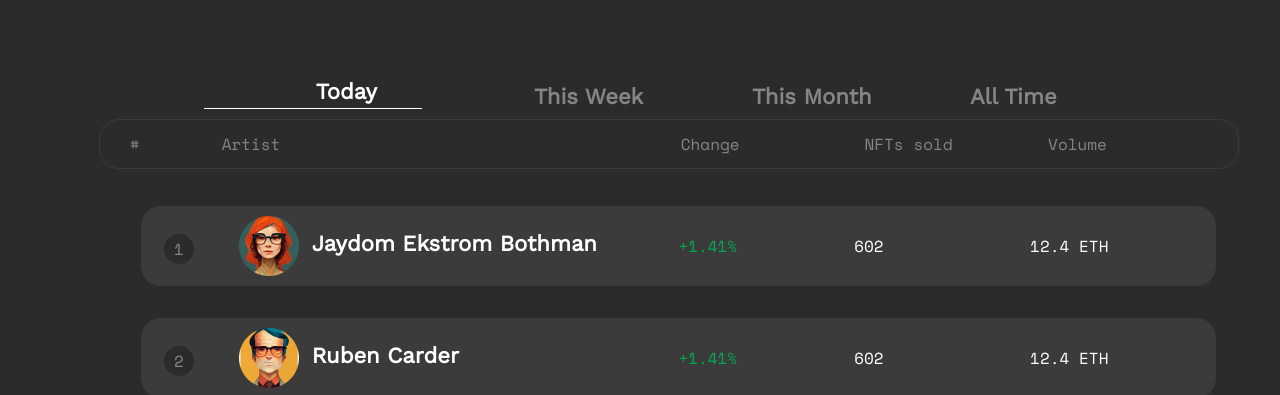
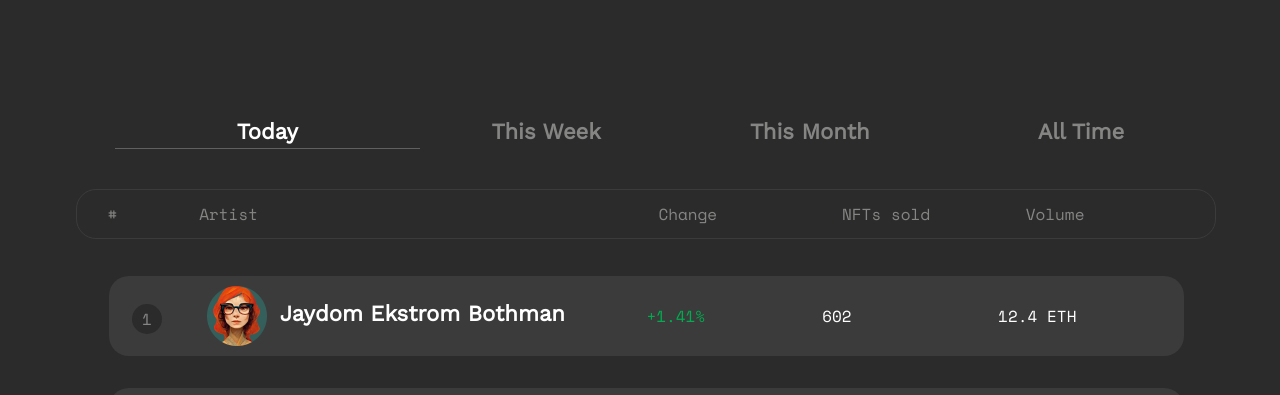
Before and after one commit to LukaTabatadze/task11, a plain HTML site: page funstuff/index.html in a window 1280 px wide. Shown: the part 396-791 px from the top of the page. Drawn offline with nearby package versions, Linux system fonts and the light colour scheme; files whose address does not match are found by name.

Commit message:
indexlist

```diff
--- a/funstuff/index.html
+++ b/funstuff/index.html
@@ -62,10 +62,10 @@
 
       <div class="time-filter d-md-block d-sm-none">
         <div class="row" id="time-filter-id">
-            <div class="col-md-3 active"><a class="time-filter-a text-decoration-none" href="#">Today</a></div>
-            <div class="col-md-3"><a class="time-filter-a text-decoration-none" href="#">This Week</a></div>
+            <div class="col-md-3 active"><a class="active-a time-filter-a text-decoration-none" href="#">Today </a><hr></div>
+            <div class="col-md-3"><a class="time-filter-a week-a text-decoration-none" href="#">This Week</a></div>
             <div class="col-md-3"><a class="time-filter-a text-decoration-none" href="#">This Month</a></div>
-            <div class="col-md-3"><a class="time-filter-a text-decoration-none" href="#">All Time</a></div>
+            <div class="col-md-3"><a class="time-filter-a month-a text-decoration-none" href="#">All Time</a></div>
         </div>
       </div>
       <div class="time-filter d-sm-block d-md-none">
@@ -176,7 +176,6 @@
   </div>
 
 
-<div class="row">
   <div class="avatar_content">
     <div class="col-md-1 col-sm-2"><div class="cover"><span class="span_1">10</span></div></div>
     <div class="col-md-5 col-sm-6"><a href="#"><img src="img/AvatarN8.png" alt="avatar"> <span class="span_2">Alena Schleifer</span></a></div>
@@ -184,9 +183,8 @@
     <div class="col-md-2 d-md-block d-sm-none"><span class="span_4">602</span></div>
     <div class="col-md-2 col-sm-4"><span class="span_5">12.4 ETH</span></div>
   </div>
-</div>
 
-<div class="row">
+
   <div class="avatar_content">
     <div class="col-md-1 col-sm-2"><div class="cover"><span class="span_1">11</span></div></div>
     <div class="col-md-5 col-sm-6"><a href="#"><img src="img/AvatarN9.png" alt="avatar"> <span class="span_2">Angel Lubin</span></a></div>
@@ -194,9 +192,7 @@
     <div class="col-md-2 d-md-block d-sm-none"><span class="span_4">602</span></div>
     <div class="col-md-2 col-sm-4"><span class="span_5">12.4 ETH</span></div>
   </div>
-</div>
 
-<div class="row">
   <div class="avatar_content">
     <div class="col-md-1 col-sm-2"><div class="cover"><span class="span_1">12</span></div></div>
     <div class="col-md-5 col-sm-6"><a href="#"><img src="img/avatarn10.png" alt="avatar"> <span class="span_2">Allison Turff</span></a></div>
@@ -204,9 +200,7 @@
     <div class="col-md-2 d-md-block d-sm-none"><span class="span_4">602</span></div>
     <div class="col-md-2 col-sm-4"><span class="span_5">12.4 ETH</span></div>
   </div>
-</div>
 
-<div class="row">
   <div class="avatar_content">
     <div class="col-md-1 col-sm-2"><div class="cover"><span class="span_1">13</span></div></div>
     <div class="col-md-5 col-sm-6"><a href="#"><img src="img/avatarn11.png" alt="avatar"> <span class="span_2">Davis Workman</span></a></div>
@@ -214,9 +208,7 @@
     <div class="col-md-2 d-md-block d-sm-none"><span class="span_4">602</span></div>
     <div class="col-md-2 col-sm-4"><span class="span_5">12.4 ETH</span></div>
   </div>
-</div>
 
-  <div class="row">
   <div class="avatar_content">
     <div class="col-md-1 col-sm-2"><div class="cover"><span class="span_1">14</span></div></div>
     <div class="col-md-5 col-sm-6"><a href="#"><img src="img/avatarn12.png" alt="avatar"> <span class="span_2">Lindsey Lipshutz</span></a></div>
@@ -224,9 +216,7 @@
     <div class="col-md-2 d-md-block d-sm-none"><span class="span_4">602</span></div>
     <div class="col-md-2 col-sm-4"><span class="span_5">12.4 ETH</span></div>
   </div>
-</div>
 
-<div class="row">
   <div class="avatar_content">
     <div class="col-md-1 col-sm-2"><div class="cover"><span class="span_1">15</span></div></div>
     <div class="col-md-5 col-sm-6"><a href="#"><img src="img/avatarn13.png" alt="avatar"> <span class="span_2">Randy Carder</span></a></div>
@@ -234,9 +224,7 @@
     <div class="col-md-2 d-md-block d-sm-none"><span class="span_4">602</span></div>
     <div class="col-md-2 col-sm-4"><span class="span_5">12.4 ETH</span></div>
   </div>
-</div>
 
-<div class="row">
   <div class="avatar_content">
     <div class="col-md-1 col-sm-2"><div class="cover"><span class="span_1">16</span></div></div>
     <div class="col-md-5 col-sm-6"><a href="#"><img src="img/AvatarN14.png" alt="avatar"> <span class="span_2">Lydia Culhane</span></a></div>
@@ -244,9 +232,7 @@
     <div class="col-md-2 d-md-block d-sm-none"><span class="span_4">602</span></div>
     <div class="col-md-2 col-sm-4"><span class="span_5">12.4 ETH</span></div>
   </div>
-</div>
 
-<div class="row">
   <div class="avatar_content">
     <div class="col-md-1 col-sm-2"><div class="cover"><span class="span_1">17</span></div></div>
     <div class="col-md-5 col-sm-6"><a href="#"><img src="img/AvatarN15.png" alt="avatar"> <span class="span_2">Rayna Bator</span></a></div>
@@ -254,9 +240,7 @@
     <div class="col-md-2 d-md-block d-sm-none"><span class="span_4">602</span></div>
     <div class="col-md-2 col-sm-4"><span class="span_5">12.4 ETH</span></div>
   </div>
-</div>
 
-<div class="row">
   <div class="avatar_content">
     <div class="col-md-1 col-sm-2"><div class="cover"><span class="span_1">18</span></div></div>
     <div class="col-md-5 col-sm-6"><a href="#"><img src="img/AvatarN16.png" alt="avatar"> <span class="span_2">Jocelyn Westervelt</span></a></div>
@@ -264,9 +248,7 @@
     <div class="col-md-2 d-md-block d-sm-none"><span class="span_4">602</span></div>
     <div class="col-md-2 col-sm-4"><span class="span_5">12.4 ETH</span></div>
   </div>
-</div>
 
-<div class="row">
   <div class="avatar_content">
     <div class="col-md-1 col-sm-2"><div class="cover"><span class="span_1">19</span></div></div>
     <div class="col-md-5 col-sm-6"><a href="#"><img src="img/AvatarN17.png" alt="avatar"> <span class="span_2">Marilyn Torff</span></a></div>
@@ -274,9 +256,7 @@
     <div class="col-md-2 d-md-block d-sm-none"><span class="span_4">602</span></div>
     <div class="col-md-2 col-sm-4"><span class="span_5">12.4 ETH</span></div>
   </div>
-</div>
 
-<div class="row">
   <div class="avatar_content">
     <div class="col-md-1 col-sm-2"><div class="cover"><span class="span_1">20</span></div></div>
     <div class="col-md-5 col-sm-6"><a href="#"><img src="img/Avatarn1.png" alt="avatar"> <span class="span_2">Skylar Levin</span></a></div>
@@ -284,7 +264,6 @@
     <div class="col-md-2 d-md-block d-sm-none"><span class="span_4">602</span></div>
     <div class="col-md-2 col-sm-4"><span class="span_5">12.4 ETH</span></div>
   </div>
-</div>
 
 
 
--- a/funstuff/style.css
+++ b/funstuff/style.css
@@ -18,7 +18,7 @@
     display:grid;
     width:100%;
     padding: 12px 8%;
-    margin-left: 6%;
+    margin-left: 1%;
    }
   .navbar {
     background-color: #2B2B2B;
@@ -176,19 +176,39 @@ text-align: center;
 text-transform: capitalize;
 color: #858584;
 text-decoration:none;
-margin-left:100px  }
+margin-left:40%  }
 
-  .active{
-    border-bottom:1px solid #ffffff;
+  .active{display: grid;
+    justify-content: center;
     color:#ffffff;
-    margin-bottom:10px;
   }
 
+  .time-filter{
+    width:105%;
+    margin-right:3%;
+  }
+.active hr{
+  display: grid;
+  justify-content: center;
+  width:500%;
+  margin-right: 5%;
+  margin:0 !important;
+}
   .active a{color:#ffffff}
 
   .active a:hover{color:#FFFFFF}
 
+.month-a{
+  margin-left:30%;
+}
 
+ .active-a{
+  margin-left:200%;
+ }
+
+.week-a{
+  margin-left:60%;
+}
 
   .time-filter-a:hover{
     color:#858584;
@@ -213,7 +233,7 @@ margin-left:100px  }
     flex-direction: row;
     height: auto;
     mix-blend-mode: normal;
-padding:0px 100px;
+padding:40px 50px;
     position: relative;
     white-space: nowrap;
   }
@@ -231,7 +251,7 @@ padding: 12px 30px;
 gap: 10px;
 align-items: stretch;
 /* Background - Secondary */
-margin-left:6.5% !important;
+margin-left:3% !important;
 margin-right:2% !important;
 border: 1px solid #3B3B3B;
 border-radius: 20px;
@@ -263,7 +283,7 @@ color: #858584;
   left: 0px;
   margin: 0px;
   mix-blend-mode: normal;
-
+  margin-bottom:8%;
   position: relative;
   top: 0px;
   width: 100%;
@@ -273,6 +293,7 @@ color: #858584;
   background: #3B3B3B;
 border-radius: 20px;
 padding:10px;
+width:100%:
 }
 
 .cover{
@@ -540,7 +561,7 @@ margin-left:4%;
   width: 100%;
   height:auto;
   background: #3B3B3B;
-  margin-top:152%;
+  margin-top:162%;
 
 }
 
```
